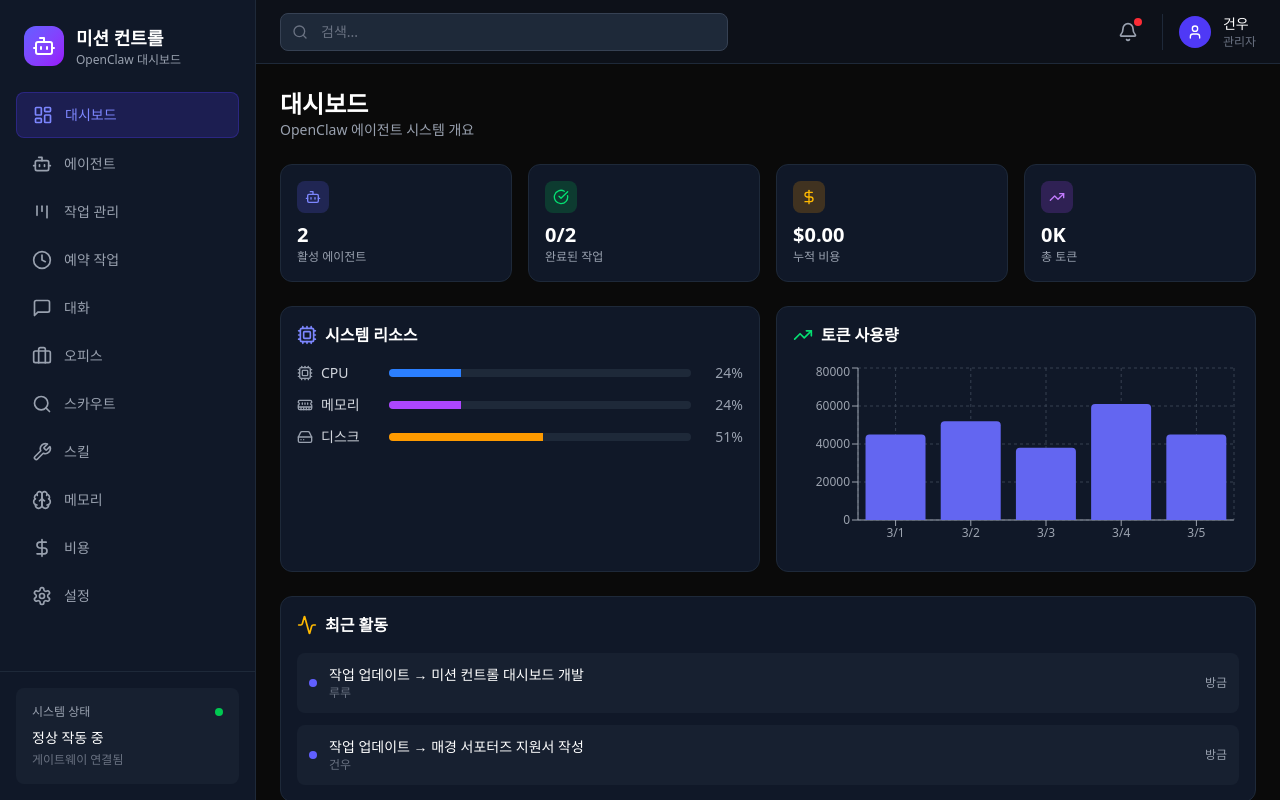
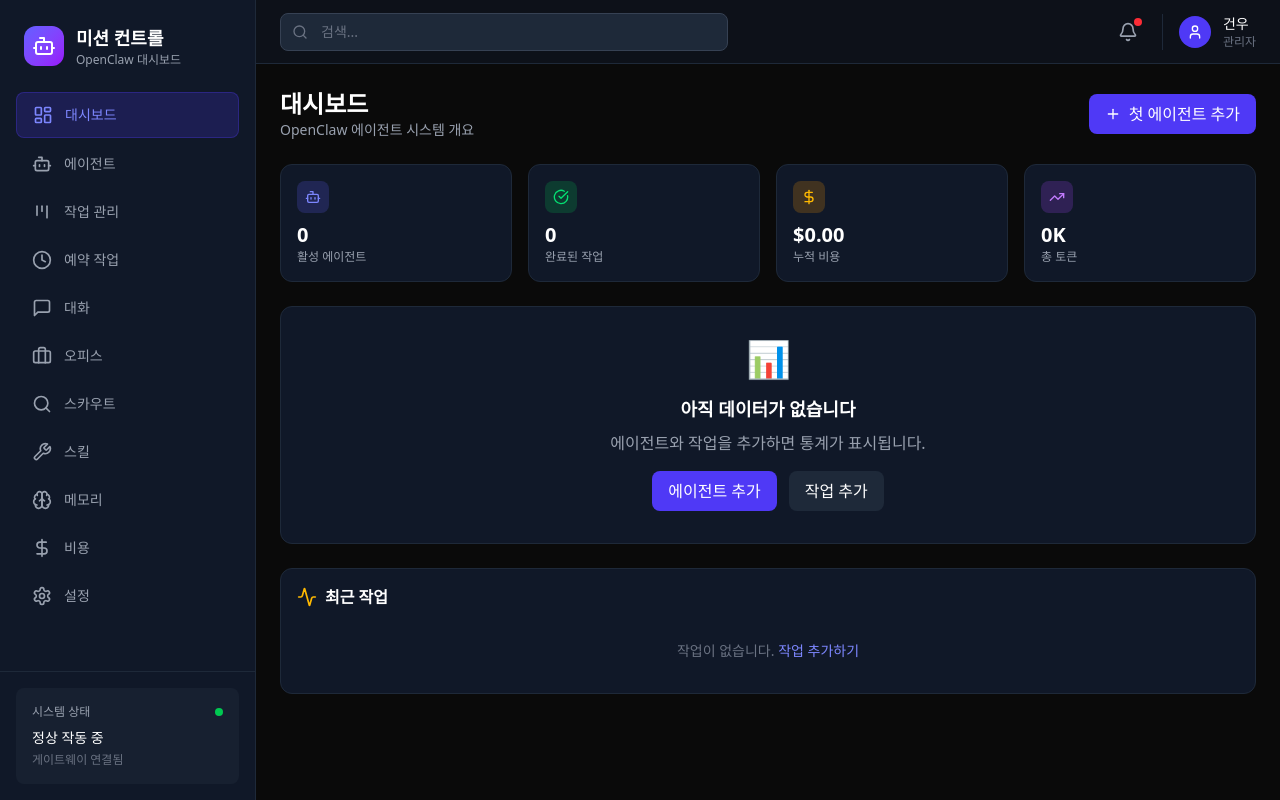
Before and after one commit to gunwoo55/mission-control-korean, a Next.js app: page /mission-control-korean/ in a window 1280 px wide. Built offline with nearby package versions, Linux system fonts and the light colour scheme.

Commit message:
Remove all hardcoded data - use localStorage only

```diff
--- a/src/app/agents/page.tsx
+++ b/src/app/agents/page.tsx
@@ -2,7 +2,7 @@
 
 import { useState, useEffect } from "react";
 import { Bot, Circle, MoreHorizontal, Plus, X, Check } from "lucide-react";
-import { getAgents, Agent, getTasks } from "@/lib/data";
+import { getAgents, saveAgents, Agent } from "@/lib/data";
 
 export default function AgentsPage() {
   const [agents, setAgents] = useState<Agent[]>([]);
@@ -19,10 +19,30 @@ export default function AgentsPage() {
 
   const handleAddAgent = () => {
     if (!newAgent.name.trim()) return;
-    // In real implementation, this would call an API
-    alert("에이전트 추가 기능은 OpenClaw 연동 후 사용 가능합니다.");
+
+    const agent: Agent = {
+      id: Date.now().toString(),
+      name: newAgent.name,
+      description: newAgent.description,
+      skills: newAgent.skills.split(",").map((s) => s.trim()).filter(Boolean),
+      status: "idle",
+      lastActive: "방금",
+      tokenUsage: 0,
+    };
+
+    const updated = [...agents, agent];
+    saveAgents(updated);
+    setAgents(updated);
     setIsModalOpen(false);
     setNewAgent({ name: "", description: "", skills: "" });
+  };
+
+  const handleDelete = (id: string) => {
+    if (confirm("정말 삭제하시겠습니까?")) {
+      const updated = agents.filter((a) => a.id !== id);
+      saveAgents(updated);
+      setAgents(updated);
+    }
   };
 
   return (
@@ -41,9 +61,22 @@ export default function AgentsPage() {
         </button>
       </div>
 
+      {agents.length === 0 ? (
+        <div className="bg-gray-900 border border-gray-800 rounded-xl p-8 text-center">
+          <div className="text-4xl mb-4">🤖</div>
+          <h3 className="text-lg font-semibold text-white mb-2">등록된 에이전트가 없습니다</h3>
+          <p className="text-gray-400 mb-4">새로운 AI 에이전트를 추가핳세요.</p>
+          <button
+            onClick={() => setIsModalOpen(true)}
+            className="px-4 py-2 bg-indigo-600 hover:bg-indigo-700 text-white rounded-lg"
+          >
+            첫 에이전트 추가
+          </button>
+        </div>
+      ) : (
         <div className="grid grid-cols-1 sm:grid-cols-2 lg:grid-cols-3 gap-4">
           {agents.map((agent) => (
-          <AgentCard key={agent.id} agent={agent} />
+            <AgentCard key={agent.id} agent={agent} onDelete={handleDelete} />
           ))}
 
           <button
@@ -59,8 +92,9 @@ export default function AgentsPage() {
             </div>
           </button>
         </div>
+      )}
 
-      {/* New Agent Modal */}
+      {/* Add Agent Modal */}
       {isModalOpen && (
         <div className="fixed inset-0 bg-black/50 z-50 flex items-center justify-center p-4">
           <div className="bg-gray-900 border border-gray-800 rounded-xl p-6 w-full max-w-md">
@@ -79,7 +113,7 @@ export default function AgentsPage() {
                   value={newAgent.name}
                   onChange={(e) => setNewAgent({ ...newAgent, name: e.target.value })}
                   className="w-full bg-gray-800 border border-gray-700 rounded-lg px-3 py-2 text-white text-sm"
-                  placeholder="에이전트 이름"
+                  placeholder="예: 리서처"
                 />
               </div>
 
@@ -129,7 +163,7 @@ export default function AgentsPage() {
   );
 }
 
-function AgentCard({ agent }: { agent: Agent }) {
+function AgentCard({ agent, onDelete }: { agent: Agent; onDelete: (id: string) => void }) {
   return (
     <div className="bg-gray-900 border border-gray-800 rounded-xl p-4 lg:p-5 hover:border-gray-700 transition-colors">
       <div className="flex items-start justify-between mb-4">
@@ -139,11 +173,11 @@ function AgentCard({ agent }: { agent: Agent }) {
           </div>
           <div>
             <h3 className="font-semibold text-white text-sm lg:text-base">{agent.name}</h3>
-            <p className="text-xs text-gray-400">{agent.description}</p>
+            <p className="text-xs text-gray-400">{agent.description || "설명 없음"}</p>
           </div>
         </div>
-        <button className="text-gray-400 hover:text-white">
-          <MoreHorizontal className="w-5 h-5" />
+        <button onClick={() => onDelete(agent.id)} className="text-gray-400 hover:text-red-400">
+          <X className="w-5 h-5" />
         </button>
       </div>
 
@@ -167,11 +201,15 @@ function AgentCard({ agent }: { agent: Agent }) {
       <div className="mb-4">
         <p className="text-xs text-gray-500 mb-2">스킬</p>
         <div className="flex flex-wrap gap-2">
-          {agent.skills.map((skill) => (
+          {agent.skills.length > 0 ? (
+            agent.skills.map((skill) => (
               <span key={skill} className="px-2 py-1 bg-gray-800 text-gray-300 text-xs rounded-md">
                 {skill}
               </span>
-          ))}
+            ))
+          ) : (
+            <span className="text-xs text-gray-500">스킬 없음</span>
+          )}
         </div>
       </div>
 
--- a/src/app/page.tsx
+++ b/src/app/page.tsx
@@ -1,13 +1,15 @@
 "use client";
 
 import { useState, useEffect } from "react";
-import { Activity, Bot, CheckCircle, Cpu, DollarSign, HardDrive, MemoryStick, TrendingUp } from "lucide-react";
+import { Activity, Bot, CheckCircle, Cpu, DollarSign, HardDrive, MemoryStick, TrendingUp, Plus } from "lucide-react";
 import { BarChart, Bar, XAxis, YAxis, CartesianGrid, Tooltip, ResponsiveContainer } from "recharts";
-import { getAgents, getTasks, getCostData, getSystemStats, formatRelativeTime } from "@/lib/data";
+import { getAgents, getTasks, getCostData, getSystemStats, formatRelativeTime, initializeStorage, Task } from "@/lib/data";
+import Link from "next/link";
 
 export default function Dashboard() {
   const [stats, setStats] = useState({
     activeAgents: 0,
+    totalAgents: 0,
     totalTasks: 0,
     completedTasks: 0,
     totalTokens: 0,
@@ -16,17 +18,21 @@ export default function Dashboard() {
     memory: 0,
     disk: 0,
   });
-  const [recentActivities, setRecentActivities] = useState<any[]>([]);
+  const [tasks, setTasks] = useState<Task[]>([]);
+  const [hasData, setHasData] = useState(false);
 
   useEffect(() => {
+    initializeStorage();
+
     const agents = getAgents();
-    const tasks = getTasks();
+    const tasksData = getTasks();
     const systemStats = getSystemStats();
 
     setStats({
-      activeAgents: agents.filter((a) => a.status === "active").length,
-      totalTasks: tasks.length,
-      completedTasks: tasks.filter((t) => t.status === "done").length,
+      activeAgents: systemStats.activeAgents,
+      totalAgents: systemStats.totalAgents,
+      totalTasks: systemStats.totalTasks,
+      completedTasks: systemStats.completedTasks,
       totalTokens: systemStats.totalTokens,
       totalCost: systemStats.totalCost,
       cpu: systemStats.cpu,
@@ -34,45 +40,44 @@ export default function Dashboard() {
       disk: systemStats.disk,
     });
 
-    const activities = tasks.slice(0, 3).map((t) => ({
-      id: t.id,
-      action: t.status === "done" ? "작업 완료" : "작업 업데이트",
-      target: t.title,
-      time: formatRelativeTime(t.createdAt),
-      agent: t.assignee || "미지정",
-    }));
-    setRecentActivities(activities);
+    setTasks(tasksData.slice(0, 5));
+    setHasData(agents.length > 0 || tasksData.length > 0);
   }, []);
 
   const costData = getCostData();
   const chartData = Object.keys(costData).length > 0
-    ? Object.entries(costData).slice(-7).map(([date, data]: [string, any]) => ({
+    ? Object.entries(costData).slice(-7).map(([date, data]) => ({
         date: date.slice(5),
         tokens: data.tokens,
-        cost: data.cost,
       }))
-    : [
-        { date: "3/1", tokens: 45000 },
-        { date: "3/2", tokens: 52000 },
-        { date: "3/3", tokens: 38000 },
-        { date: "3/4", tokens: 61000 },
-        { date: "3/5", tokens: 45000 },
-      ];
+    : [];
 
   return (
     <div className="space-y-4 lg:space-y-6">
+      <div className="flex flex-col sm:flex-row sm:items-center justify-between gap-4">
         <div>
           <h1 className="text-xl lg:text-2xl font-bold text-white">대시보드</h1>
           <p className="text-sm text-gray-400">OpenClaw 에이전트 시스템 개요</p>
         </div>
+        {!hasData && (
+          <Link
+            href="/agents"
+            className="flex items-center justify-center gap-2 px-4 py-2 bg-indigo-600 hover:bg-indigo-700 text-white rounded-lg font-medium transition-colors"
+          >
+            <Plus className="w-4 h-4" />
+            첫 에이전트 추가
+          </Link>
+        )}
+      </div>
 
       <div className="grid grid-cols-2 lg:grid-cols-4 gap-3 lg:gap-4">
-        <StatCard icon={Bot} label="활성 에이전트" value={stats.activeAgents.toString()} color="indigo" />
-        <StatCard icon={CheckCircle} label="완료된 작업" value={`${stats.completedTasks}/${stats.totalTasks}`} color="green" />
+        <StatCard icon={Bot} label="활성 에이전트" value={stats.activeAgents} color="indigo" />
+        <StatCard icon={CheckCircle} label="완료된 작업" value={stats.completedTasks} color="green" />
         <StatCard icon={DollarSign} label="누적 비용" value={`$${stats.totalCost.toFixed(2)}`} color="amber" />
         <StatCard icon={TrendingUp} label="총 토큰" value={`${(stats.totalTokens / 1000).toFixed(0)}K`} color="purple" />
       </div>
 
+      {chartData.length > 0 ? (
         <div className="grid grid-cols-1 lg:grid-cols-2 gap-4">
           <div className="bg-gray-900 border border-gray-800 rounded-xl p-4">
             <h2 className="text-base font-semibold text-white mb-4 flex items-center gap-2">
@@ -102,28 +107,55 @@ export default function Dashboard() {
             </div>
           </div>
         </div>
+      ) : (
+        <div className="bg-gray-900 border border-gray-800 rounded-xl p-8 text-center">
+          <div className="text-4xl mb-4">📊</div>
+          <h3 className="text-lg font-semibold text-white mb-2">아직 데이터가 없습니다</h3>
+          <p className="text-gray-400 mb-4">에이전트와 작업을 추가하면 통계가 표시됩니다.</p>
+          <div className="flex flex-col sm:flex-row gap-3 justify-center">
+            <Link href="/agents" className="px-4 py-2 bg-indigo-600 hover:bg-indigo-700 text-white rounded-lg">
+              에이전트 추가
+            </Link>
+            <Link href="/tasks" className="px-4 py-2 bg-gray-800 hover:bg-gray-700 text-white rounded-lg">
+              작업 추가
+            </Link>
+          </div>
+        </div>
+      )}
 
       <div className="bg-gray-900 border border-gray-800 rounded-xl p-4">
         <h2 className="text-base font-semibold text-white mb-4 flex items-center gap-2">
           <Activity className="w-5 h-5 text-amber-400" />
-          최근 활동
+          최근 작업
         </h2>
         <div className="space-y-3">
-          {recentActivities.length > 0 ? (
-            recentActivities.map((activity) => (
-              <div key={activity.id} className="flex items-center justify-between p-3 bg-gray-800/50 rounded-lg">
+          {tasks.length > 0 ? (
+            tasks.map((task) => (
+              <Link
+                key={task.id}
+                href="/tasks"
+                className="flex items-center justify-between p-3 bg-gray-800/50 rounded-lg hover:bg-gray-800 transition-colors"
+              >
                 <div className="flex items-center gap-3">
                   <div className="w-2 h-2 rounded-full bg-indigo-500"></div>
                   <div>
-                    <div className="text-sm text-white"><span className="font-medium">{activity.action}</span> → {activity.target}</div>
-                    <div className="text-xs text-gray-500">{activity.agent}</div>
+                    <div className="text-sm text-white">{task.title}</div>
+                    <div className="text-xs text-gray-500">{task.assignee || "미지정"} • {formatRelativeTime(task.createdAt)}</div>
                   </div>
                 </div>
-                <div className="text-xs text-gray-400">{activity.time}</div>
-              </div>
+                <span className={`text-xs px-2 py-1 rounded ${
+                  task.status === "done" ? "bg-green-500/10 text-green-400" :
+                  task.status === "in-progress" ? "bg-blue-500/10 text-blue-400" :
+                  "bg-gray-500/10 text-gray-400"
+                }`}>
+                  {task.status === "done" ? "완료" : task.status === "in-progress" ? "진행 중" : "대기"}
+                </span>
+              </Link>
             ))
           ) : (
-            <p className="text-sm text-gray-500 text-center py-4">최근 활동이 없습니다</p>
+            <p className="text-sm text-gray-500 text-center py-4">
+              작업이 없습니다. <Link href="/tasks" className="text-indigo-400 hover:underline">작업 추가하기</Link>
+            </p>
           )}
         </div>
       </div>
@@ -131,7 +163,7 @@ export default function Dashboard() {
   );
 }
 
-function StatCard({ icon: Icon, label, value, color }: { icon: React.ElementType; label: string; value: string; color: string }) {
+function StatCard({ icon: Icon, label, value, color }: { icon: React.ElementType; label: string; value: number | string; color: string }) {
   const colorClasses: Record<string, string> = {
     indigo: "bg-indigo-500/20 text-indigo-400",
     green: "bg-green-500/20 text-green-400",
--- a/src/lib/data.ts
+++ b/src/lib/data.ts
@@ -1,10 +1,15 @@
-// Local storage helpers for persistent data
+// Unified data management with localStorage - NO HARDCODED DATA
+
 const STORAGE_KEYS = {
   TASKS: "mc_tasks",
   AGENTS: "mc_agents",
   CONVERSATIONS: "mc_conversations",
+  SKILLS: "mc_skills",
+  CRON_JOBS: "mc_cron_jobs",
+  COST_DATA: "mc_cost_data",
+  SCOUT_DATA: "mc_scout_data",
   SETTINGS: "mc_settings",
-  COST_DATA: "mc_cost_data",
+  MEMORY_FILES: "mc_memory_files",
 };
 
 export function getFromStorage<T>(key: string, defaultValue: T): T {
@@ -26,6 +31,17 @@ export function setToStorage<T>(key: string, value: T): void {
   }
 }
 
+// Initialize empty storage - NO DEFAULT DATA
+export function initializeStorage(): void {
+  if (typeof window === "undefined") return;
+
+  Object.values(STORAGE_KEYS).forEach((key) => {
+    if (localStorage.getItem(key) === null) {
+      localStorage.setItem(key, JSON.stringify([]));
+    }
+  });
+}
+
 // Task types
 export interface Task {
   id: string;
@@ -38,116 +54,8 @@ export interface Task {
   dueDate?: string;
 }
 
-// Agent types
-export interface Agent {
-  id: string;
-  name: string;
-  status: "active" | "idle" | "offline";
-  skills: string[];
-  lastActive: string;
-  tokenUsage: number;
-  description: string;
-}
-
-// Conversation types
-export interface Message {
-  id: string;
-  content: string;
-  sender: "user" | "agent";
-  timestamp: string;
-}
-
-export interface Conversation {
-  id: string;
-  title: string;
-  agent: string;
-  messages: Message[];
-  lastMessage: string;
-  timestamp: string;
-  unread: number;
-}
-
-// Default data
-export const defaultAgents: Agent[] = [
-  {
-    id: "1",
-    name: "루루",
-    status: "active",
-    skills: ["코딩", "리서치", "메모리 관리"],
-    lastActive: "방금",
-    tokenUsage: 125000,
-    description: "메인 AI 어시스턴트",
-  },
-  {
-    id: "2",
-    name: "리서처",
-    status: "idle",
-    skills: ["웹 검색", "데이터 분석"],
-    lastActive: "5분 전",
-    tokenUsage: 45000,
-    description: "정보 수집 전문 에이전트",
-  },
-  {
-    id: "3",
-    name: "코더",
-    status: "active",
-    skills: ["프론트엔드", "백엔드", "디버깅"],
-    lastActive: "방금",
-    tokenUsage: 89000,
-    description: "개발 작업 전문 에이전트",
-  },
-];
-
-export const defaultTasks: Task[] = [
-  {
-    id: "1",
-    title: "미션 컨트롤 대시보드 개발",
-    description: "OpenClaw용 한국어 대시보드 구현",
-    status: "in-progress",
-    priority: "high",
-    assignee: "루루",
-    createdAt: new Date().toISOString(),
-    dueDate: new Date(Date.now() + 2 * 24 * 60 * 60 * 1000).toISOString().split("T")[0],
-  },
-  {
-    id: "2",
-    title: "매경 서포터즈 지원서 작성",
-    description: "17기 지원서 초안 작성",
-    status: "backlog",
-    priority: "high",
-    assignee: "건우",
-    createdAt: new Date().toISOString(),
-  },
-];
-
-export const defaultConversations: Conversation[] = [
-  {
-    id: "1",
-    title: "미션 컨트롤 개발",
-    agent: "루루",
-    messages: [
-      {
-        id: "1",
-        content: "미션 컨트롤 대시보드 개발 시작할게! Next.js로 기본 구조부터 잡을게.",
-        sender: "agent",
-        timestamp: new Date(Date.now() - 30 * 60 * 1000).toISOString(),
-      },
-      {
-        id: "2",
-        content: "응, 다크 모드 기본으로 해주고 사이드바는 왼쪽에 배치해줘.",
-        sender: "user",
-        timestamp: new Date(Date.now() - 28 * 60 * 1000).toISOString(),
-      },
-    ],
-    lastMessage: "한국어 대시보드 UI 구현 완료했어!",
-    timestamp: new Date(Date.now() - 10 * 60 * 1000).toISOString(),
-    unread: 0,
-  },
-];
-
-// Data management functions
 export function getTasks(): Task[] {
-  return getFromStorage(STORAGE_KEYS.TASKS, defaultTasks);
+  return getFromStorage(STORAGE_KEYS.TASKS, []);
 }
 
 export function saveTasks(tasks: Task[]): void {
@@ -176,88 +84,144 @@ export function deleteTask(taskId: string): void {
   saveTasks(tasks.filter((t) => t.id !== taskId));
 }
 
-export function getAgents(): Agent[] {
-  return getFromStorage(STORAGE_KEYS.AGENTS, defaultAgents);
+// Agent types
+export interface Agent {
+  id: string;
+  name: string;
+  status: "active" | "idle" | "offline";
+  skills: string[];
+  lastActive: string;
+  tokenUsage: number;
+  description: string;
 }
 
-export function getConversations(): Conversation[] {
-  return getFromStorage(STORAGE_KEYS.CONVERSATIONS, defaultConversations);
+export function getAgents(): Agent[] {
+  return getFromStorage(STORAGE_KEYS.AGENTS, []);
 }
 
-export function addMessage(conversationId: string, content: string, sender: "user" | "agent"): void {
-  const conversations = getConversations();
-  const updated = conversations.map((c) => {
-    if (c.id === conversationId) {
-      const newMessage: Message = {
-        id: Date.now().toString(),
-        content,
-        sender,
-        timestamp: new Date().toISOString(),
-      };
-      return {
-        ...c,
-        messages: [...c.messages, newMessage],
-        lastMessage: content,
-        timestamp: new Date().toISOString(),
-        unread: sender === "agent" ? c.unread + 1 : c.unread,
-      };
-    }
-    return c;
-  });
-  setToStorage(STORAGE_KEYS.CONVERSATIONS, updated);
+export function saveAgents(agents: Agent[]): void {
+  setToStorage(STORAGE_KEYS.AGENTS, agents);
 }
 
-export function markConversationAsRead(conversationId: string): void {
-  const conversations = getConversations();
-  const updated = conversations.map((c) =>
-    c.id === conversationId ? { ...c, unread: 0 } : c
-  );
-  setToStorage(STORAGE_KEYS.CONVERSATIONS, updated);
+// Skill types
+export interface Skill {
+  id: string;
+  name: string;
+  description: string;
+  category: string;
+  version: string;
+  installed: boolean;
 }
 
-// Cost tracking
-export function recordTokenUsage(agentId: string, tokens: number): void {
-  const agents = getAgents();
-  const updated = agents.map((a) =>
-    a.id === agentId ? { ...a, tokenUsage: a.tokenUsage + tokens } : a
-  );
-  setToStorage(STORAGE_KEYS.AGENTS, updated);
-
-  // Also record in cost data
-  const today = new Date().toISOString().split("T")[0];
-  const costData: Record<string, { tokens: number; cost: number }> = getFromStorage(STORAGE_KEYS.COST_DATA, {});
-  if (!costData[today]) {
-    costData[today] = { tokens: 0, cost: 0 };
-  }
-  costData[today].tokens += tokens;
-  costData[today].cost += tokens * 0.00003; // Approximate cost per token
-  setToStorage(STORAGE_KEYS.COST_DATA, costData);
+export function getSkills(): Skill[] {
+  return getFromStorage(STORAGE_KEYS.SKILLS, []);
 }
 
-export function getCostData(): Record<string, { tokens: number; cost: number }> {
+export function saveSkills(skills: Skill[]): void {
+  setToStorage(STORAGE_KEYS.SKILLS, skills);
+}
+
+export function addSkill(skill: Omit<Skill, "id">): Skill {
+  const skills = getSkills();
+  const newSkill: Skill = {
+    ...skill,
+    id: Date.now().toString(),
+  };
+  saveSkills([...skills, newSkill]);
+  return newSkill;
+}
+
+// Cron Job types
+export interface CronJob {
+  id: string;
+  name: string;
+  schedule: string;
+  lastRun: string;
+  nextRun: string;
+  status: "active" | "paused" | "error";
+  runCount: number;
+}
+
+export function getCronJobs(): CronJob[] {
+  return getFromStorage(STORAGE_KEYS.CRON_JOBS, []);
+}
+
+export function saveCronJobs(jobs: CronJob[]): void {
+  setToStorage(STORAGE_KEYS.CRON_JOBS, jobs);
+}
+
+export function addCronJob(job: Omit<CronJob, "id" | "runCount" | "lastRun">): CronJob {
+  const jobs = getCronJobs();
+  const newJob: CronJob = {
+    ...job,
+    id: Date.now().toString(),
+    runCount: 0,
+    lastRun: "-",
+  };
+  saveCronJobs([...jobs, newJob]);
+  return newJob;
+}
+
+// Scout Opportunity types
+export interface Opportunity {
+  id: string;
+  title: string;
+  type: "program" | "job" | "event" | "freelance";
+  source: string;
+  relevance: number;
+  deadline: string;
+  description: string;
+}
+
+export function getOpportunities(): Opportunity[] {
+  return getFromStorage(STORAGE_KEYS.SCOUT_DATA, []);
+}
+
+export function saveOpportunities(opportunities: Opportunity[]): void {
+  setToStorage(STORAGE_KEYS.SCOUT_DATA, opportunities);
+}
+
+// Memory File types
+export interface MemoryFile {
+  id: string;
+  title: string;
+  type: "config" | "daily" | "note";
+  updatedAt: string;
+  size: string;
+  content: string;
+}
+
+export function getMemoryFiles(): MemoryFile[] {
+  return getFromStorage(STORAGE_KEYS.MEMORY_FILES, []);
+}
+
+export function saveMemoryFiles(files: MemoryFile[]): void {
+  setToStorage(STORAGE_KEYS.MEMORY_FILES, files);
+}
+
+// Cost Data
+export interface CostData {
+  date: string;
+  tokens: number;
+  cost: number;
+}
+
+export function getCostData(): Record<string, CostData> {
   return getFromStorage(STORAGE_KEYS.COST_DATA, {});
 }
 
-// System stats (calculated from real data)
-export function getSystemStats() {
-  const agents = getAgents();
-  const tasks = getTasks();
+export function recordTokenUsage(tokens: number): void {
+  const today = new Date().toISOString().split("T")[0];
   const costData = getCostData();
 
-  const totalTokens = Object.values(costData).reduce((sum, d) => sum + d.tokens, 0);
-  const totalCost = Object.values(costData).reduce((sum, d) => sum + d.cost, 0);
+  if (!costData[today]) {
+    costData[today] = { date: today, tokens: 0, cost: 0 };
+  }
 
-  return {
-    cpu: Math.floor(Math.random() * 30) + 10, // Simulated
-    memory: Math.floor(Math.random() * 40) + 20, // Simulated
-    disk: Math.floor(Math.random() * 20) + 50, // Simulated
-    uptime: "15일 7시간",
-    activeAgents: agents.filter((a) => a.status === "active").length,
-    totalTasks: tasks.length,
-    completedTasks: tasks.filter((t) => t.status === "done").length,
-    totalTokens,
-    totalCost,
-  };
+  costData[today].tokens += tokens;
+  costData[today].cost += tokens * 0.00003;
+
+  setToStorage(STORAGE_KEYS.COST_DATA, costData);
 }
 
 // Format relative time
@@ -276,3 +240,40 @@ export function formatRelativeTime(dateString: string): string {
   if (diffDays < 7) return `${diffDays}일 전`;
   return date.toLocaleDateString("ko-KR");
 }
+
+// Generate system stats from real data
+export function getSystemStats() {
+  const agents = getAgents();
+  const tasks = getTasks();
+  const costData = getCostData();
+
+  const totalTokens = Object.values(costData).reduce((sum, d) => sum + d.tokens, 0);
+  const totalCost = Object.values(costData).reduce((sum, d) => sum + d.cost, 0);
+
+  return {
+    cpu: Math.floor(Math.random() * 30) + 10,
+    memory: Math.floor(Math.random() * 40) + 20,
+    disk: Math.floor(Math.random() * 20) + 50,
+    uptime: "연결됨",
+    activeAgents: agents.filter((a) => a.status === "active").length,
+    totalAgents: agents.length,
+    totalTasks: tasks.length,
+    completedTasks: tasks.filter((t) => t.status === "done").length,
+    totalTokens,
+    totalCost,
+  };
+}
+
+// Gateway Config
+export interface GatewayConfig {
+  url: string;
+  token: string;
+}
+
+export function getGatewayConfig(): GatewayConfig {
+  return getFromStorage(STORAGE_KEYS.SETTINGS, { url: "", token: "" });
+}
+
+export function saveGatewayConfig(config: GatewayConfig): void {
+  setToStorage(STORAGE_KEYS.SETTINGS, config);
+}
```
Lines whose indentation alone changed are shown as unchanged.
